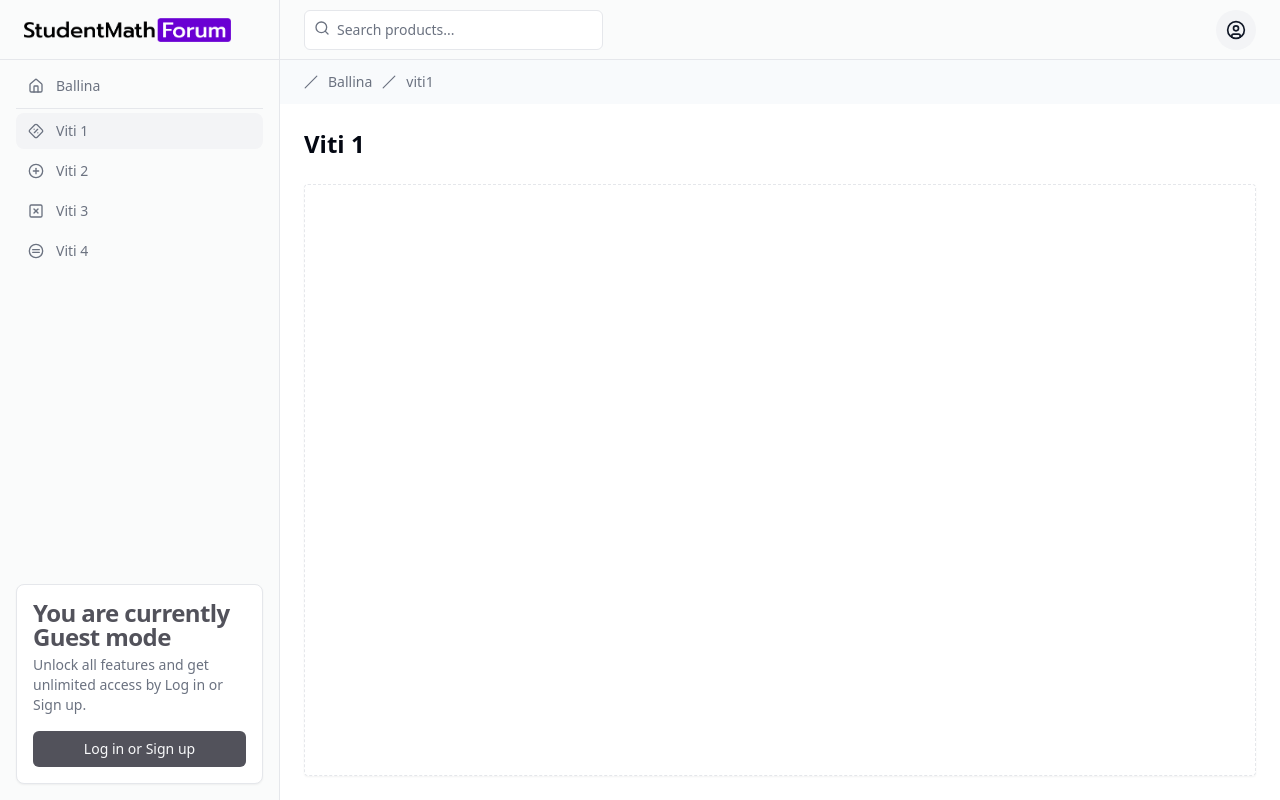
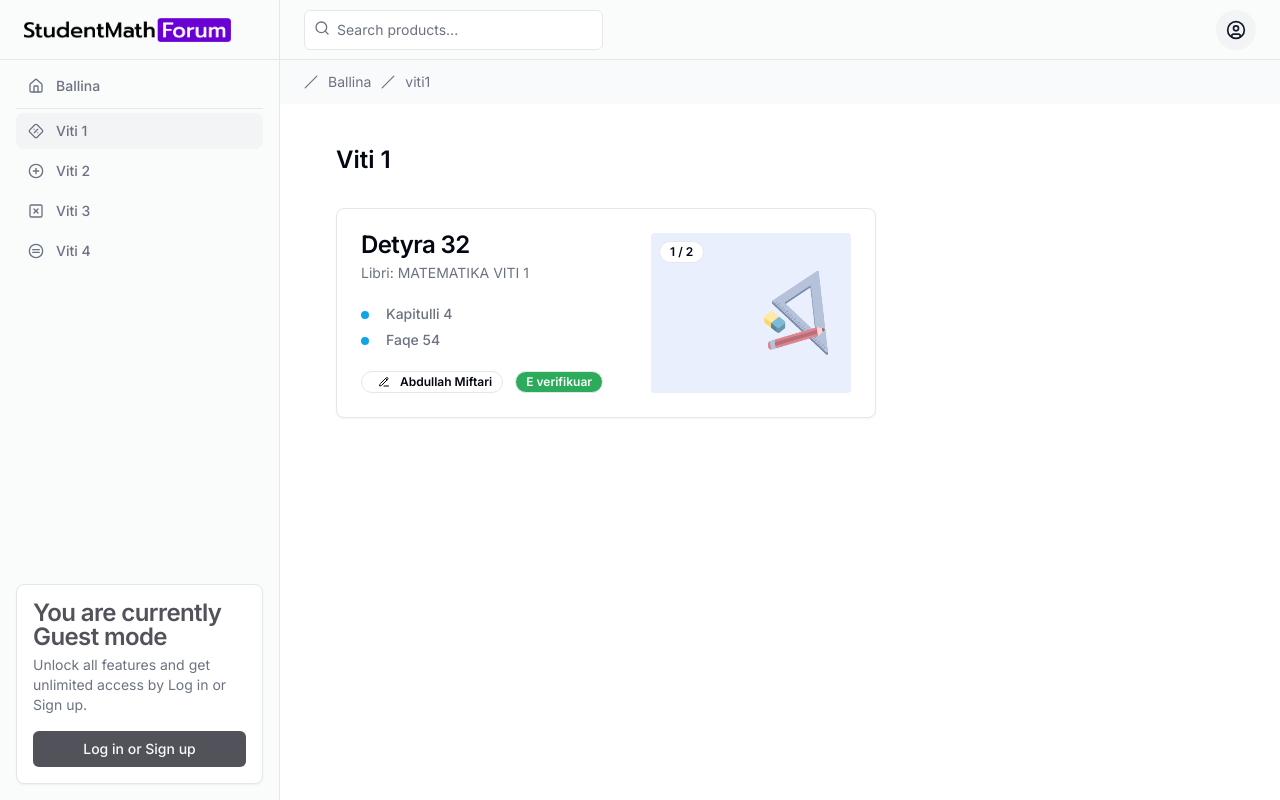
Before and after one commit to AbdullahMift/StudentMathForum-new, a React (Vite) app: page /viti1 in a window 1280 px wide. Built offline with nearby package versions, Linux system fonts and the light colour scheme.

Commit message:
Detyra card design also some small changes on the page layout

```diff
--- /dev/null
+++ b/src/components/DetyraCard.tsx
@@ -0,0 +1,63 @@
+import * as React from "react";
+
+import { Button } from "@/components/ui/button";
+import {
+  Card,
+  CardContent,
+  CardDescription,
+  CardFooter,
+  CardHeader,
+  CardTitle,
+} from "@/components/ui/card";
+import { Badge } from "./ui/badge";
+import { PencilLine } from "lucide-react";
+
+import Viti1 from "/Images/Viti1.png";
+
+export default function DetyraCard() {
+  return (
+    <Card className="w-[350px flex flex-row">
+      <div>
+        <CardHeader className="">
+          <CardTitle>Detyra 32</CardTitle>
+          <CardDescription>Libri: MATEMATIKA VITI 1</CardDescription>
+        </CardHeader>
+        <CardContent className="">
+          <div className="mb-2 grid grid-cols-[25px_1fr] items-start pb-1 last:mb-0 last:pb-0">
+            <span className="flex h-2 w-2 translate-y-1 rounded-full bg-sky-500" />
+            <div className="space-y-1">
+              <p className="text-sm text-muted-foreground font-medium leading-none">
+                Kapitulli 4
+              </p>
+            </div>
+          </div>
+          <div className="mb-2 grid grid-cols-[25px_1fr] items-start pb-1 last:mb-0 last:pb-0">
+            <span className="flex h-2 w-2 translate-y-1 rounded-full bg-sky-500" />
+            <div className="space-y-1">
+              <p className="text-sm text-muted-foreground font-medium leading-none">
+                Faqe 54
+              </p>
+            </div>
+          </div>
+        </CardContent>
+        <CardFooter className="flex gap-3 ">
+          <Badge variant="outline" className="gap-1">
+            <PencilLine className="h-3" />
+            Abdullah Miftari
+          </Badge>
+          <Badge variant="success">E verifikuar</Badge>
+        </CardFooter>
+      </div>
+      <div className="p-6">
+        <CardContent className="p-0 flex justify-center items-center h-full">
+          <div className="flex h-full">
+            <img src={Viti1} className="h-full w-[200px] relative rounded-sm" />
+            <Badge variant="outline" className="m-2 absolute">
+              1 / 2
+            </Badge>
+          </div>
+        </CardContent>
+      </div>
+    </Card>
+  );
+}
--- /dev/null
+++ b/src/components/PageTitle.tsx
@@ -0,0 +1,15 @@
+import React from "react";
+
+type Props = {
+  title: string;
+};
+
+const PageTitle = ({ title }: Props) => {
+  return (
+    <div className="flex items-center px-8 pt-4">
+      <h1 className=" font-semibold sm:text-2xl text-3xl">{title}</h1>
+    </div>
+  );
+};
+
+export default PageTitle;
--- a/src/components/ui/badge.tsx
+++ b/src/components/ui/badge.tsx
@@ -1,7 +1,7 @@
-import * as React from "react"
-import { cva, type VariantProps } from "class-variance-authority"
+import * as React from "react";
+import { cva, type VariantProps } from "class-variance-authority";
 
-import { cn } from "@/lib/utils"
+import { cn } from "@/lib/utils";
 
 const badgeVariants = cva(
   "inline-flex items-center rounded-full border px-2.5 py-0.5 text-xs font-semibold transition-colors focus:outline-none focus:ring-2 focus:ring-ring focus:ring-offset-2",
@@ -14,14 +14,15 @@ const badgeVariants = cva(
           "border-transparent bg-secondary text-secondary-foreground hover:bg-secondary/80",
         destructive:
           "border-transparent bg-destructive text-destructive-foreground hover:bg-destructive/80",
-        outline: "text-foreground",
+        outline: "text-foreground bg-[#fff]",
+        success: "bg-[#16A34AE6]  text-destructive-foreground ",
       },
     },
     defaultVariants: {
       variant: "default",
     },
   }
-)
+);
 
 export interface BadgeProps
   extends React.HTMLAttributes<HTMLDivElement>,
@@ -30,7 +31,7 @@ export interface BadgeProps
 function Badge({ className, variant, ...props }: BadgeProps) {
   return (
     <div className={cn(badgeVariants({ variant }), className)} {...props} />
-  )
+  );
 }
 
-export { Badge, badgeVariants }
+export { Badge, badgeVariants };
--- a/src/index.css
+++ b/src/index.css
@@ -1,3 +1,5 @@
+@import url('https://fonts.googleapis.com/css2?family=Inter:wght@400;500;600;700&display=swap');
+
 @tailwind base;
 @tailwind components;
 @tailwind utilities;
@@ -70,6 +72,7 @@
   * {
     @apply border-border;
   }
+
   body {
     @apply bg-background text-foreground;
   }
--- a/src/pages/Ballina.tsx
+++ b/src/pages/Ballina.tsx
@@ -13,6 +13,8 @@ import Viti3 from "/Images/Viti3.png";
 import Viti4 from "/Images/Viti4.png";
 import { Link } from "react-router-dom";
 
+import PageTitle from "@/components/PageTitle";
+
 const Ballina = () => {
   const vitet: { id: number; name: string; imgUrl: string; path: string }[] = [
     { id: 1, name: "Viti 1", imgUrl: Viti1, path: "/viti1" },
@@ -22,20 +24,15 @@ const Ballina = () => {
   ];
   return (
     <>
-      <main className="flex flex-1 flex-col gap-4 p-4 lg:gap-6 lg:p-6 select-none">
-        <div className="flex items-center">
-          <h1 className=" font-semibold text-2xl">Ballina</h1>
-        </div>
-        <div
+      <main className="flex flex-1 flex-col p-4  lg:p-6 select-none">
+        <PageTitle title="Ballina" />
+        {/* <div
           className="h-full border border-dashed shadow-sm rounded"
           x-chunk="dashboard-02-chunk-1"
-        >
+        > */}
         <div className="flex flex-wrap items-start justify-center sm:justify-start py-8 px-8 rounded-lg gap-8 ">
           {vitet.map((item) => (
-              <Link
-                to={item.path}
-                className="max-w-[400px] w-full sm:w-[250px]"
-              >
+            <Link to={item.path} className="max-w-[400px] w-full sm:w-[250px]">
               <Card className=" w-full hover:cursor-pointer hover:shadow-lg">
                 <CardHeader className="h-[120px] flex justify-center p-0 relative">
                   <img
@@ -61,7 +58,7 @@ const Ballina = () => {
             </Link>
           ))}
         </div>
-        </div>
+        {/* </div> */}
       </main>
     </>
   );
--- a/src/pages/Viti1.tsx
+++ b/src/pages/Viti1.tsx
@@ -1,46 +1,12 @@
-import React from "react";
+import DetyraCard from "@/components/DetyraCard";
+import PageTitle from "@/components/PageTitle";
 
 const Viti1 = () => {
   return (
-    <main className="flex flex-1 flex-col gap-4 p-4 lg:gap-6 lg:p-6 select-none">
-      <div className="flex items-center">
-        <h1 className=" font-semibold text-2xl">Viti 1</h1>
-      </div>
-      <div
-        className="h-full border border-dashed shadow-sm rounded"
-        x-chunk="dashboard-02-chunk-1"
-      >
-        {/* <div className="flex flex-wrap items-start justify-center sm:justify-start py-8 px-8 rounded-lg gap-8 ">
-      {vitet.map((item) => (
-        <Link
-          to={item.path}
-          className="max-w-[400px] w-full sm:w-[250px]"
-        >
-          <Card className=" w-full hover:cursor-pointer hover:shadow-lg">
-            <CardHeader className="h-[120px] flex justify-center p-0 relative">
-              <img
-                src={item.imgUrl}
-                className="absolute w-full h-full top-0 z-10 object-cover rounded-t-md"
-                alt={item.name}
-              />
-              <CardTitle className="z-20 p-5 text-slate-800 text-3xl font-bold first:mt-0">
-                {item.name}
-              </CardTitle>
-            </CardHeader>
-            <CardContent className="flex py-0 flex-col px-0">
-              <div className="py-2 px-5 border-b-2 border-slate-200">
-                <CardDescription className="font-medium">
-                  123 detyra të zgjidhura
-                </CardDescription>
-              </div>
-              <div className="py-1 flex justify-end px-3">
-                <FolderClosed className="text-slate-500 hover:fill-slate-400 " />
-              </div>
-            </CardContent>
-          </Card>
-        </Link>
-      ))}
-    </div> */}
+    <main className="flex flex-1 flex-col p-4  lg:p-6 select-none">
+      <PageTitle title="Viti 1" />
+      <div className="flex flex-wrap items-start justify-center sm:justify-start py-8 px-8 rounded-lg gap-8 ">
+        <DetyraCard />
       </div>
     </main>
   );
--- a/src/pages/Viti2.tsx
+++ b/src/pages/Viti2.tsx
@@ -1,7 +1,18 @@
+import PageTitle from "@/components/PageTitle";
 import React from "react";
 
 const Viti2 = () => {
-  return <div>Viti2</div>;
+  return (
+    <main className="flex flex-1 flex-col p-4  lg:p-6 select-none">
+      <PageTitle title="Viti 2" />
+      {/* <div
+      className="h-full border border-dashed shadow-sm rounded"
+      x-chunk="dashboard-02-chunk-1"
+    > */}
+      <div className="flex flex-wrap items-start justify-center sm:justify-start py-8 px-8 rounded-lg gap-8 "></div>
+      {/* </div> */}
+    </main>
+  );
 };
 
 export default Viti2;
--- a/src/pages/Viti3.tsx
+++ b/src/pages/Viti3.tsx
@@ -1,7 +1,18 @@
+import PageTitle from "@/components/PageTitle";
 import React from "react";
 
 const Viti3 = () => {
-  return <div>Viti3</div>;
+  return (
+    <main className="flex flex-1 flex-col p-4  lg:p-6 select-none">
+      <PageTitle title="Viti 3" />
+      {/* <div
+      className="h-full border border-dashed shadow-sm rounded"
+      x-chunk="dashboard-02-chunk-1"
+    > */}
+      <div className="flex flex-wrap items-start justify-center sm:justify-start py-8 px-8 rounded-lg gap-8 "></div>
+      {/* </div> */}
+    </main>
+  );
 };
 
 export default Viti3;
--- a/src/pages/Viti4.tsx
+++ b/src/pages/Viti4.tsx
@@ -1,7 +1,18 @@
+import PageTitle from "@/components/PageTitle";
 import React from "react";
 
 const Viti4 = () => {
-  return <div>Viti4</div>;
+  return (
+    <main className="flex flex-1 flex-col p-4  lg:p-6 select-none">
+      <PageTitle title="Viti 4" />
+      {/* <div
+      className="h-full border border-dashed shadow-sm rounded"
+      x-chunk="dashboard-02-chunk-1"
+    > */}
+      <div className="flex flex-wrap items-start justify-center sm:justify-start py-8 px-8 rounded-lg gap-8 "></div>
+      {/* </div> */}
+    </main>
+  );
 };
 
 export default Viti4;
--- a/tailwind.config.js
+++ b/tailwind.config.js
@@ -2,13 +2,16 @@
 module.exports = {
   darkMode: ["class"],
   content: [
-    './pages/**/*.{ts,tsx}',
-    './components/**/*.{ts,tsx}',
-    './app/**/*.{ts,tsx}',
-    './src/**/*.{ts,tsx}',
+    "./pages/**/*.{ts,tsx}",
+    "./components/**/*.{ts,tsx}",
+    "./app/**/*.{ts,tsx}",
+    "./src/**/*.{ts,tsx}",
   ],
   prefix: "",
   theme: {
+    fontFamily: {
+      sans: ["Inter", "ui-sans-serif", "system-ui", "sans-serif"],
+    },
     container: {
       center: true,
       padding: "2rem",
@@ -74,4 +77,4 @@ module.exports = {
     },
   },
   plugins: [require("tailwindcss-animate")],
-}
+};
```
Lines whose indentation alone changed are shown as unchanged.
